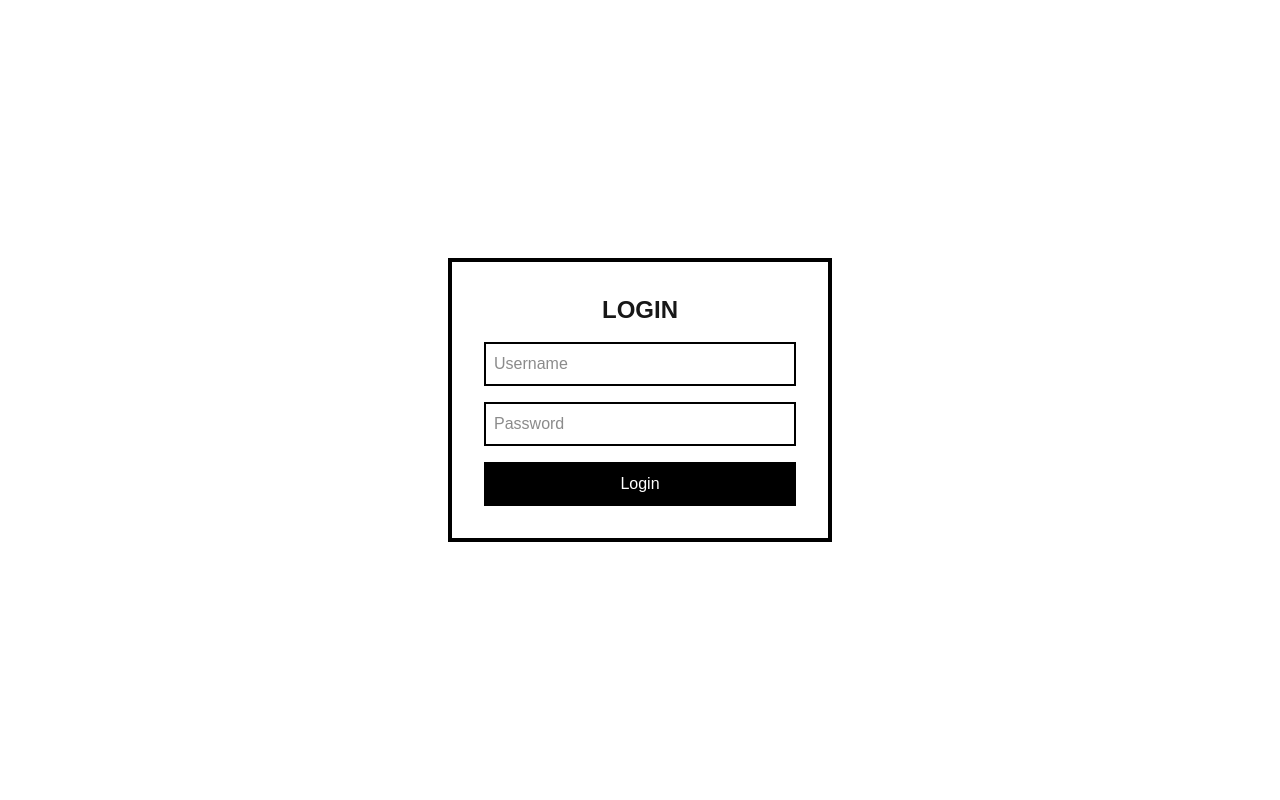
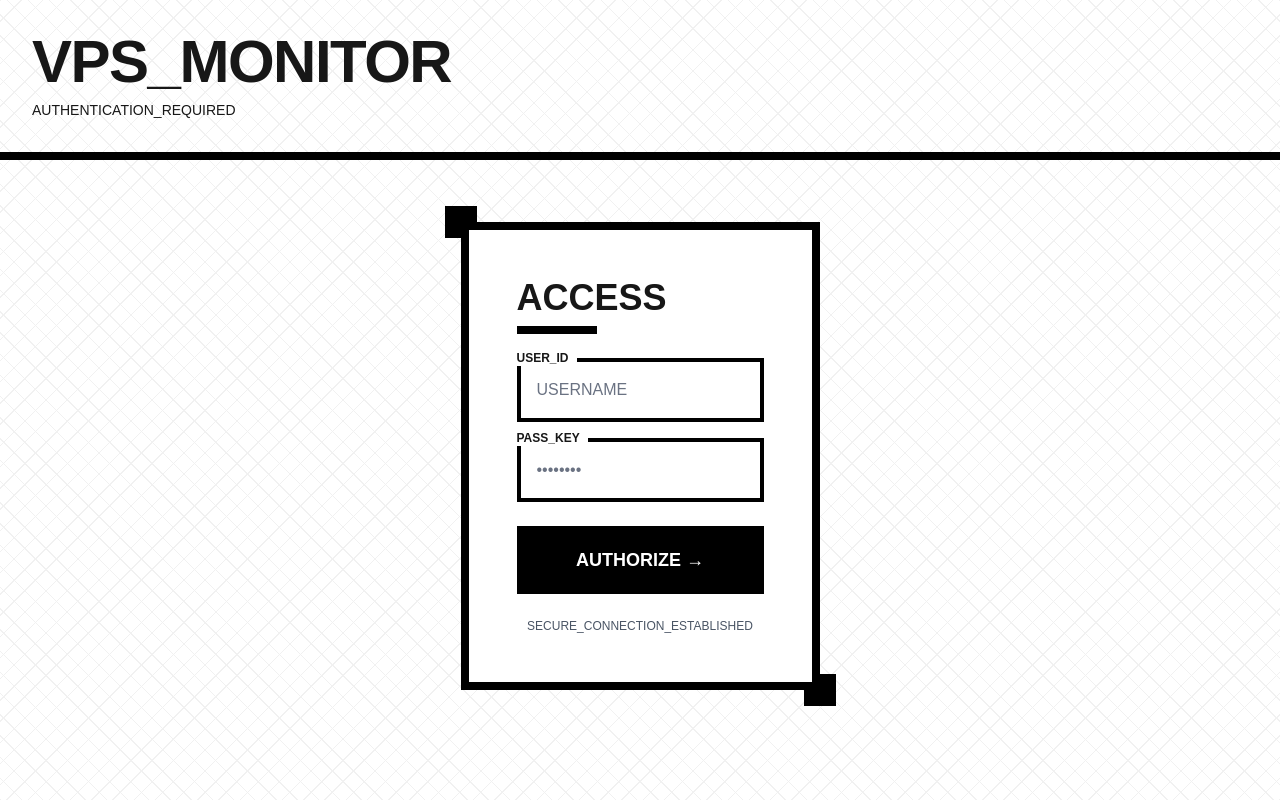
Before and after one commit to lurenjia534/vpsweb, a Next.js app: page /login in a window 1280 px wide. Built offline with nearby package versions, Linux system fonts and the light colour scheme.

Commit message:
feat: enhance login page with animations and improved error handling

```diff
--- a/src/app/login/page.tsx
+++ b/src/app/login/page.tsx
@@ -3,6 +3,7 @@
 import { useState, useEffect } from "react";
 import { useRouter } from "next/navigation";
 import { useAuth } from "@/hooks/useAuth";
+import { motion, AnimatePresence } from "framer-motion";
 
 export default function LoginPage() {
   const router = useRouter();
@@ -10,6 +11,7 @@ export default function LoginPage() {
   const [username, setUsername] = useState("");
   const [password, setPassword] = useState("");
   const [error, setError] = useState("");
+  const [isSubmitting, setIsSubmitting] = useState(false);
 
   useEffect(() => {
     if (!isLoading && loggedIn) {
@@ -17,54 +19,185 @@ export default function LoginPage() {
     }
   }, [loggedIn, router, isLoading]);
 
-  const handleSubmit = (e: React.FormEvent) => {
+  const handleSubmit = async (e: React.FormEvent) => {
     e.preventDefault();
+    setIsSubmitting(true);
+    setError("");
+
+    // Add small delay for animation effect
+    await new Promise(resolve => setTimeout(resolve, 300));
+
     if (login(username, password)) {
       router.push("/");
     } else {
-      setError("Invalid credentials");
+      setError("INVALID_CREDENTIALS");
+      setIsSubmitting(false);
     }
   };
 
   if (isLoading) {
     return (
       <div className="min-h-screen flex items-center justify-center p-4 bg-white">
-        <div className="text-center">
+        <motion.div
+          className="text-center"
+          initial={{ opacity: 0 }}
+          animate={{ opacity: 1 }}
+          transition={{ duration: 0.5 }}
+        >
           <p className="font-mono uppercase">Loading...</p>
-        </div>
+        </motion.div>
       </div>
     );
   }
 
   return (
-    <div className="min-h-screen flex items-center justify-center p-4 bg-white">
+    <motion.div
+      className="min-h-screen bg-white relative overflow-hidden"
+      initial={{ opacity: 0 }}
+      animate={{ opacity: 1 }}
+      transition={{ duration: 0.5 }}
+    >
+      {/* Background Pattern */}
+      <div className="absolute inset-0 opacity-5">
+        <div className="absolute inset-0" style={{
+          backgroundImage: `repeating-linear-gradient(45deg, #000 0, #000 1px, transparent 1px, transparent 15px),
+                           repeating-linear-gradient(-45deg, #000 0, #000 1px, transparent 1px, transparent 15px)`
+        }}></div>
+      </div>
+
+      {/* Header */}
+      <motion.div
+        className="absolute top-0 left-0 right-0 border-b-8 border-black p-8"
+        initial={{ opacity: 0 }}
+        animate={{ opacity: 1 }}
+        transition={{ duration: 0.5, delay: 0.1 }}
+      >
+        <h1 className="text-4xl md:text-6xl font-black uppercase tracking-tight">
+          VPS_MONITOR
+        </h1>
+        <p className="text-xs md:text-sm font-mono uppercase mt-2">
+          AUTHENTICATION_REQUIRED
+        </p>
+      </motion.div>
+
+      {/* Main Content */}
+      <div className="min-h-screen flex items-center justify-center p-4 pt-32">
+        <motion.div
+          initial={{ opacity: 0 }}
+          animate={{ opacity: 1 }}
+          transition={{ duration: 0.5, delay: 0.2 }}
+          className="relative"
+        >
+          {/* Static Decorative Elements */}
+          <div className="absolute -top-4 -left-4 w-8 h-8 bg-black" />
+          <div className="absolute -bottom-4 -right-4 w-8 h-8 bg-black" />
+
           <form
             onSubmit={handleSubmit}
-        className="border-4 border-black p-8 max-w-sm w-full space-y-4"
+            className="border-8 border-black bg-white p-8 md:p-12 max-w-md w-full space-y-6 relative"
           >
-        <h1 className="text-2xl font-black uppercase text-center">Login</h1>
+            <motion.div
+              className="space-y-2"
+              initial={{ opacity: 0 }}
+              animate={{ opacity: 1 }}
+              transition={{ duration: 0.5, delay: 0.3 }}
+            >
+              <h2 className="text-3xl md:text-4xl font-black uppercase">
+                ACCESS
+              </h2>
+              <div className="h-2 bg-black w-20"></div>
+            </motion.div>
+
+            <motion.div
+              className="space-y-4"
+              initial={{ opacity: 0 }}
+              animate={{ opacity: 1 }}
+              transition={{ duration: 0.5, delay: 0.4 }}
+            >
+              <div className="relative">
                 <input
                   type="text"
                   value={username}
                   onChange={(e) => setUsername(e.target.value)}
-          placeholder="Username"
-          className="border-2 border-black p-2 w-full"
+                  placeholder="USERNAME"
+                  required
+                  className="border-4 border-black p-4 w-full font-mono uppercase placeholder:text-gray-500 focus:outline-none focus:bg-yellow-100 transition-colors"
+                  disabled={isSubmitting}
                 />
+                <div className="absolute -top-2 -left-2 text-xs font-black uppercase bg-white px-2">
+                  USER_ID
+                </div>
+              </div>
+
+              <div className="relative">
                 <input
                   type="password"
                   value={password}
                   onChange={(e) => setPassword(e.target.value)}
-          placeholder="Password"
-          className="border-2 border-black p-2 w-full"
+                  placeholder="••••••••"
+                  required
+                  className="border-4 border-black p-4 w-full font-mono placeholder:text-gray-500 focus:outline-none focus:bg-yellow-100 transition-colors"
+                  disabled={isSubmitting}
                 />
-        {error && <p className="text-red-600 text-sm">{error}</p>}
-        <button
+                <div className="absolute -top-2 -left-2 text-xs font-black uppercase bg-white px-2">
+                  PASS_KEY
+                </div>
+              </div>
+            </motion.div>
+
+            <AnimatePresence mode="wait">
+              {error && (
+                <motion.div
+                  initial={{ opacity: 0 }}
+                  animate={{ opacity: 1 }}
+                  exit={{ opacity: 0 }}
+                  transition={{ duration: 0.2 }}
+                  className="border-4 border-red-600 bg-red-100 p-3"
+                >
+                  <p className="text-red-600 font-mono uppercase text-sm">
+                    ⚠ {error}
+                  </p>
+                </motion.div>
+              )}
+            </AnimatePresence>
+
+            <motion.button
               type="submit"
-          className="bg-black text-white border-2 border-black px-4 py-2 w-full"
+              className={`relative w-full px-6 py-4 font-black uppercase text-lg border-4 border-black transition-all ${
+                isSubmitting
+                  ? 'bg-gray-300 text-gray-600'
+                  : 'bg-black text-white hover:bg-white hover:text-black active:translate-x-1 active:translate-y-1'
+              }`}
+              disabled={isSubmitting}
+              initial={{ opacity: 0 }}
+              animate={{ opacity: 1 }}
+              transition={{ duration: 0.5, delay: 0.5 }}
             >
-          Login
-        </button>
+              {isSubmitting ? (
+                <motion.span
+                  animate={{ opacity: [1, 0.5, 1] }}
+                  transition={{ duration: 1, repeat: Infinity }}
+                >
+                  AUTHENTICATING...
+                </motion.span>
+              ) : (
+                'AUTHORIZE →'
+              )}
+            </motion.button>
+
+            <motion.div
+              className="text-center"
+              initial={{ opacity: 0 }}
+              animate={{ opacity: 1 }}
+              transition={{ duration: 0.5, delay: 0.6 }}
+            >
+              <p className="text-xs font-mono uppercase text-gray-600">
+                SECURE_CONNECTION_ESTABLISHED
+              </p>
+            </motion.div>
           </form>
+        </motion.div>
       </div>
+    </motion.div>
   );
 }
```
Lines whose indentation alone changed are shown as unchanged.
